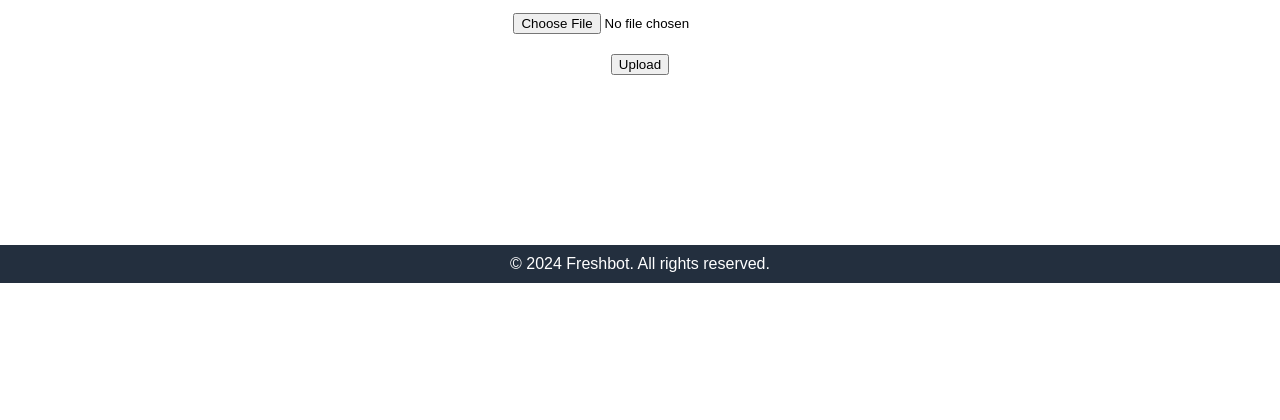
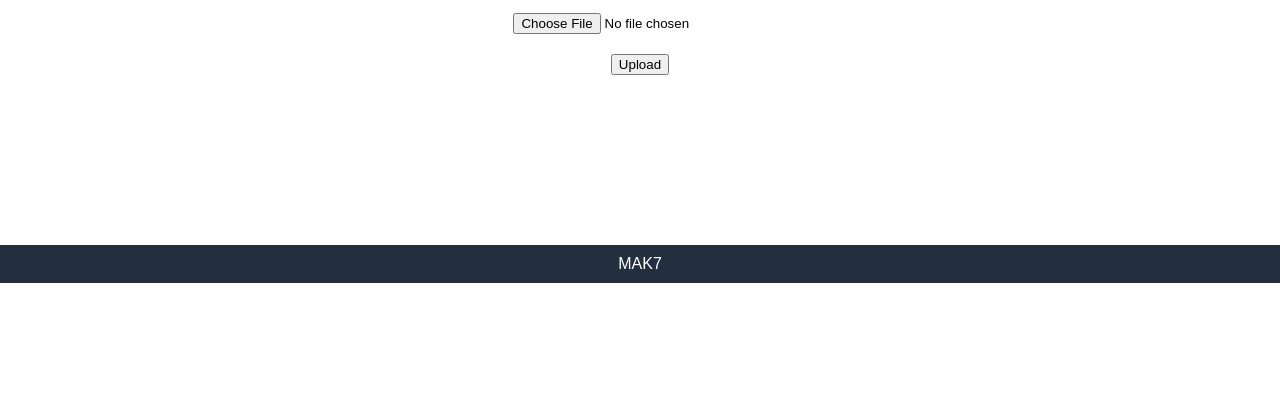
Before and after one commit to KyanBasil/freshbotv2, a Flask app: page / in a window 1280 px wide. Shown: the part 517-937 px from the top of the page. Run offline with Flask 3, Linux system fonts and the light colour scheme.

Commit message:
V1.01
footer fix

```diff
--- a/templates/base.html
+++ b/templates/base.html
@@ -52,7 +52,7 @@
     {% endblock %}
 
     <footer>
-        &copy; 2024 Freshbot. All rights reserved.
+        MAK7
     </footer>
 </body>
 </html>
```
